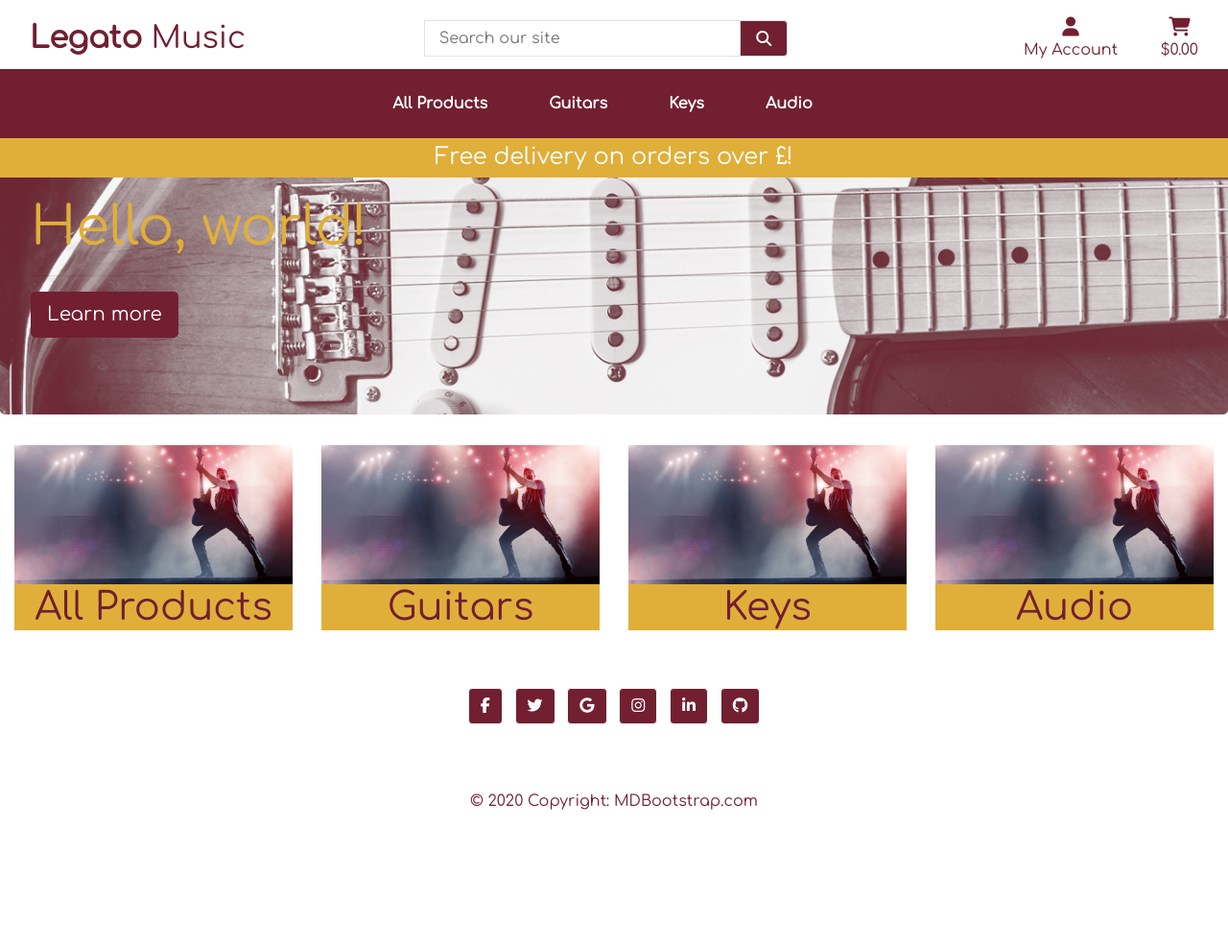
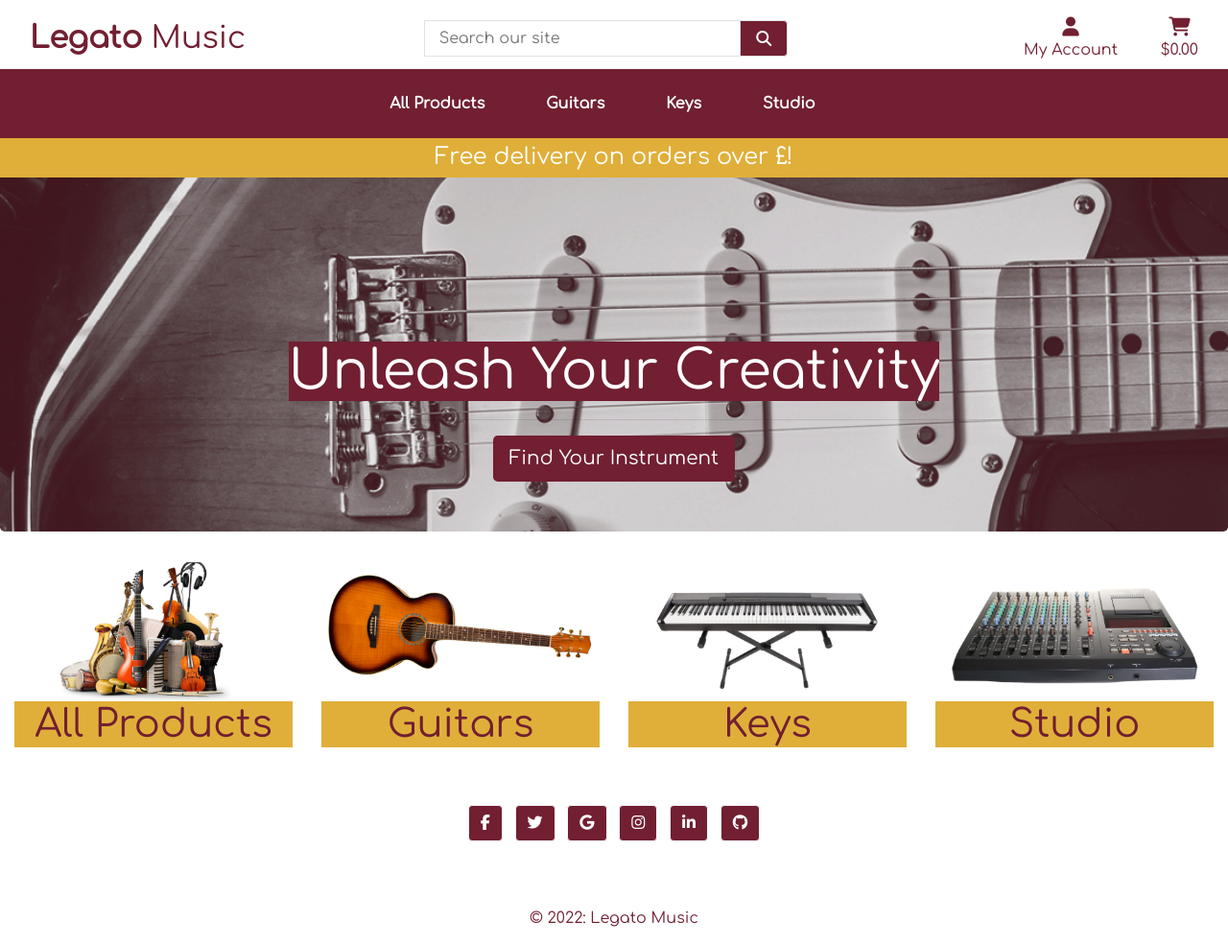
Before and after one commit to PaulModaley/guitarstore, a Django app: page / in a window 1280 px wide. Shown: the whole page at 96% size. Before the commit the page ends 844 px from the top, so only its background shows below. Run offline with Django 3.2, Linux system fonts and the light colour scheme; some libraries are stand-ins or nearby versions.

Commit message:
add images to home page for product panels, add hero text with styling

```diff
--- a/home/templates/home/index.html
+++ b/home/templates/home/index.html
@@ -13,12 +13,12 @@
 
 <div class="jumbotron">
   </nav>
-  <h1 class="display-4">Hello, world!</h1>
+  <h1 class="display-4 text-center"><span style="background-color: #711F31;">Unleash Your Creativity</span></h1>
   <!-- <p class="lead">This is a simple hero unit, a simple jumbotron-style component for calling extra attention to featured content or information.</p> -->
   <hr class="my-6">
   <!-- <p>It uses utility classes for typography and spacing to space content out within the larger container.</p> -->
   <p class="lead">
-    <a class="btn btn-lg" href="#" role="button">Learn more</a>
+    <center><a class="btn btn-lg" href="#" role="button">Find Your Instrument</a></center>
   </p>
 </div>
 
@@ -27,29 +27,29 @@
     <div class="col-xl">
       <div class="panel panel-primary">
         <div class="panel-heading"></div>
-        <div class="panel-body"><img src="/media/GettyImages-1283477913.jpg" class="img-responsive" style="width:100%;" alt="Image"></div>
+        <div class="panel-body"><img src="/media/all_products_image.png" class="img-responsive" style="width:100%;" alt="Image"></div>
         <div class="panel-footer text-center"><h1>All Products</h1></div>
       </div>
     </div>
     <div class="col-xl">
       <div class="panel panel-danger">
         <div class="panel-heading text-center"></div>
-        <div class="panel-body"><img src="/media/GettyImages-1283477913.jpg" class="img-responsive" style="width:100%;" alt="Image"></div>
+        <div class="panel-body"><img src="/media/guitar_product_image.png" class="img-responsive" style="width:100%;" alt="Image"></div>
         <div class="panel-footer text-center"><h1>Guitars</h1></div>
       </div>
     </div>
     <div class="col-xl">
       <div class="panel panel-success">
         <div class="panel-heading text-center"></div>
-        <div class="panel-body"><img src="/media/GettyImages-1283477913.jpg" class="img-responsive" style="width:100%" alt="Image"></div>
+        <div class="panel-body"><img src="/media/keys_product image.png" class="img-responsive" style="width:100%" alt="Image"></div>
         <div class="panel-footer text-center"><h1>Keys</h1></div>
       </div>
     </div>
     <div class="col-xl">
       <div class="panel panel-success">
         <div class="panel-heading text-center"></div>
-        <div class="panel-body"><img src="/media/GettyImages-1283477913.jpg" class="img-responsive" style="width:100%" alt="Image"></div>
-        <div class="panel-footer text-center"><h1>Audio</h1></div>
+        <div class="panel-body"><img src="/media/audio_product_image.png" class="img-responsive" style="width:100%" alt="Image"></div>
+        <div class="panel-footer text-center"><h1>Studio</h1></div>
       </div>
     </div>
   </div>
@@ -97,10 +97,10 @@
       </div>
       <!-- Grid container -->
 
-      <!-- Copyright -->
+      <!-- Copyright from "https://mdbootstrap.com/ -->
       <div class="text-center p-3 text-black">
-        © 2020 Copyright:
-        <a class="text-black" href="https://mdbootstrap.com/">MDBootstrap.com</a>
+        © 2022:
+        <a class="text-black" href="https://mdbootstrap.com/">Legato Music</a>
       </div>
 
 </body>
--- a/static/css/base.css
+++ b/static/css/base.css
@@ -60,6 +60,7 @@ body {
 .btn {
     color: white;
     background-color: #711F31;
+
 }
 
 .logo-font {
@@ -73,13 +74,15 @@ body {
     -moz-background-size: cover;
     -o-background-size: cover;
     background-size: cover;
-    color: #E0AF3A;
     padding-top: 20px;
-    /* height: 540px; */
+    margin-top: 50px;
+    height: 440px;
  }
 
 .display-4 {
     padding-top: 120px;
+    margin-top: 100px;
+    color: white;
 }
 
 /* from Bulma */
--- a/templates/includes/main-nav.html
+++ b/templates/includes/main-nav.html
@@ -39,7 +39,7 @@
 
         <li class="nav-item dropdown">
             <a  class="font-weight-bold nav-link mr-5" href="#" id="audio-link" data-toggle="dropdown" aria-haspopup="true" aria-expanded="false">
-                Audio
+                Studio
             </a>
             <div class="dropdown-menu" aria-labelledby="navbarDropdown">
                 <a class="dropdown-item" href="#">Home Recording</a>
```
Also changed, not shown: media/all_products_image.png (added), media/audio_product_image.png (added), media/guitar hero.png, media/guitar_product_image.png (added), media/guitars_image.png (added), media/keys_product image.png (added).
